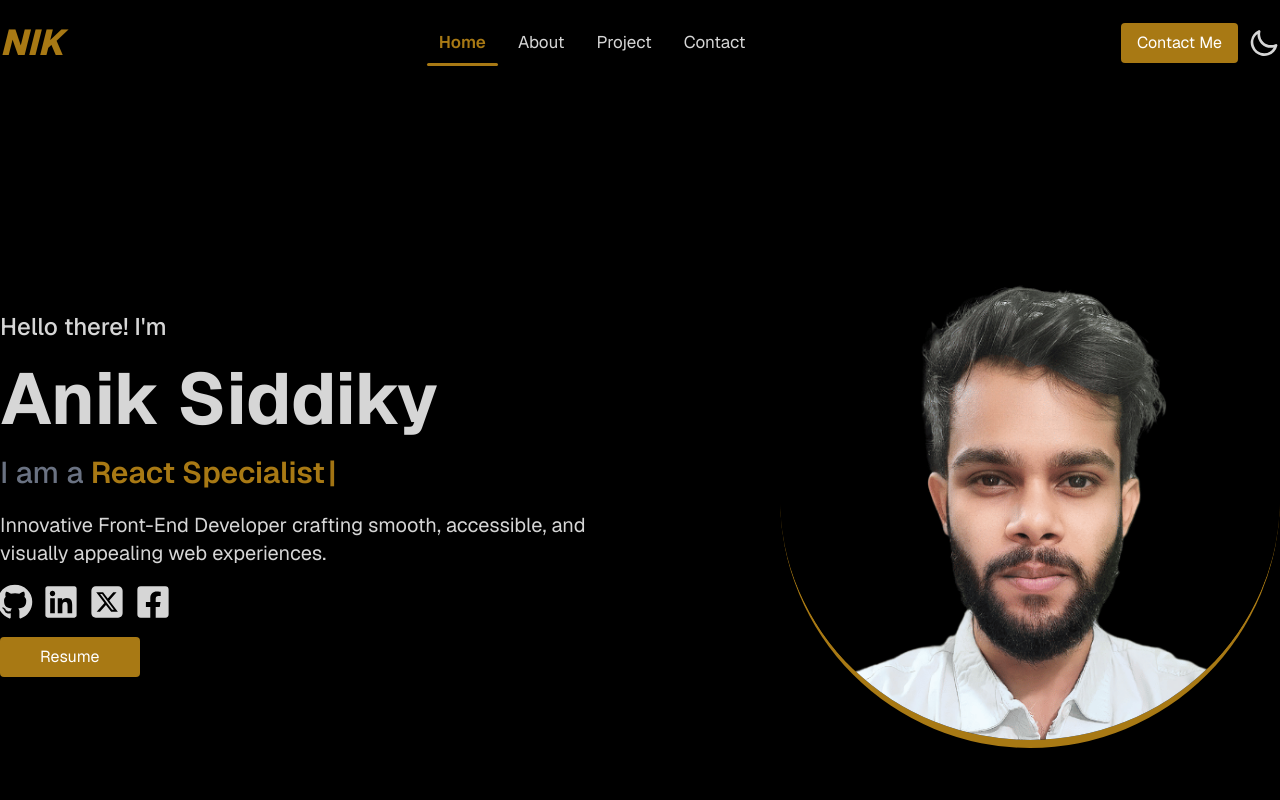
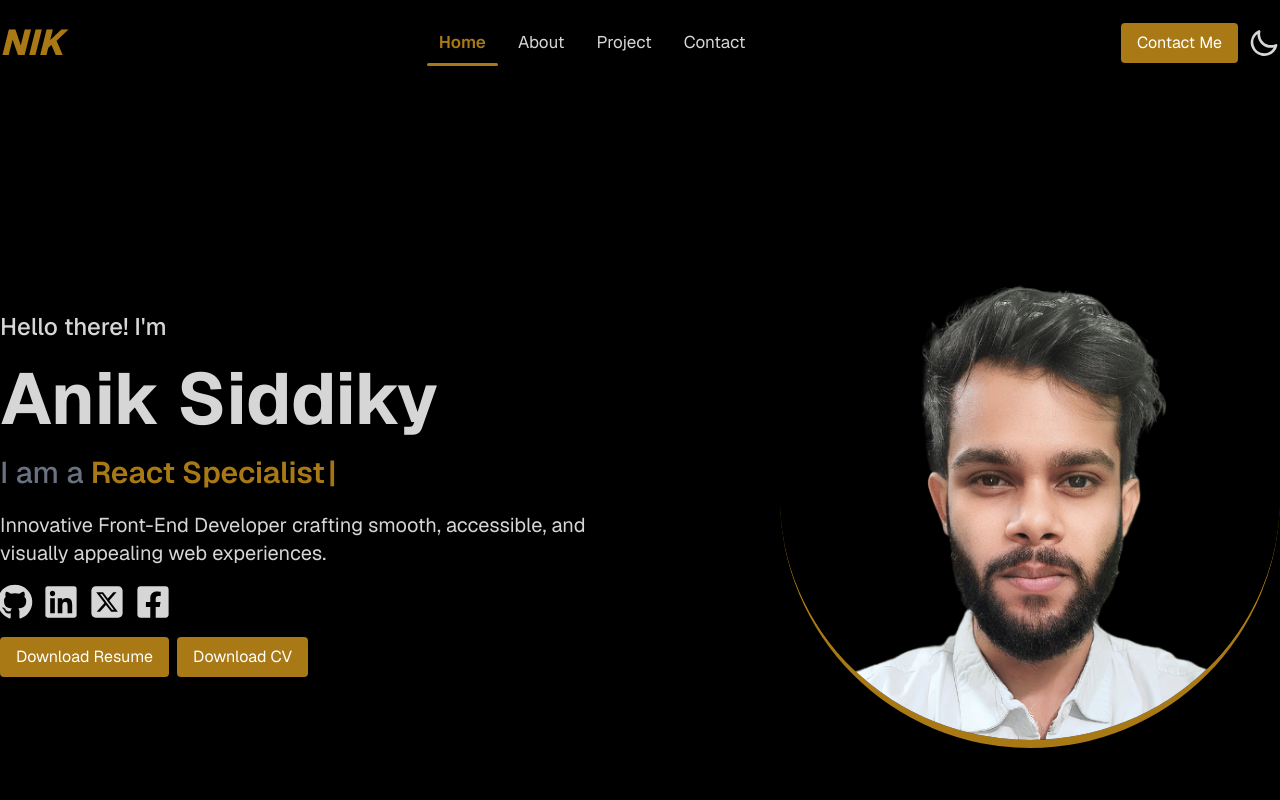
Before and after one commit to anik-siddiky/anik, a React (Vite) app: page / in a window 1280 px wide. Shown: the top 800 px of the page. Built offline with nearby package versions, Linux system fonts and the light colour scheme.

Commit message:
updated my resume and added cv

```diff
--- a/src/Components/FancyButton.jsx
+++ b/src/Components/FancyButton.jsx
@@ -3,7 +3,7 @@ import React from "react";
 const FancyButton = ({ children, onClick, className = "" }) => {
   return (
     <button onClick={onClick}
-      className={`hover:scale-105 transition relative inline-flex items-center justify-center px-4 py-2 overflow-hidden text-white bg-[#A87914] rounded-sm group cursor-pointer ${className}`}>
+      className={`hover:scale-105 transition relative inline-flex items-center justify-center lg:px-4 px-3 py-2 overflow-hidden text-white bg-[#A87914] rounded-sm group cursor-pointer ${className}`}>
       <span className="absolute w-0 h-0 transition-all duration-500 ease-out bg-[#705211] rounded-full group-hover:w-56 group-hover:h-56"></span>
       <span className="relative z-10">{children}</span>
     </button>
--- a/src/Components/Hero.jsx
+++ b/src/Components/Hero.jsx
@@ -67,14 +67,16 @@ const Hero = () => {
                     <SocialIcons></SocialIcons>
                 </motion.div>
 
-                <motion.div className='text-center lg:text-start z-0'
+                <motion.div className='text-center lg:text-start z-0 gap-2 flex lg:justify-normal justify-center'
                     initial={{ opacity: 0, y: 80 }}
                     whileInView={{ opacity: 1, y: 0 }}
                     viewport={{ once: false }}
-                    transition={{ duration: 0.8, ease: 'easeOut', delay: 0.5 }}
-                >
-                    <Link to='https://drive.google.com/file/d/1qSGCh2P4q0HhYPtihbWzUi7XUi-pYQtH/view?usp=drive_link' target='_blank'>
-                        <FancyButton className='px-10 py-2 mt-2 lg:mt-0'>Resume</FancyButton>
+                    transition={{ duration: 0.8, ease: 'easeOut', delay: 0.5 }}>
+                    <Link to='https://drive.google.com/file/d/1DHZv2IUaqPT6aPhBxH-BmMXXLdd6pMI_/view?usp=drive_link' target='_blank'>
+                        <FancyButton className=' mt-2 lg:mt-0'>Download Resume</FancyButton>
+                    </Link>
+                    <Link to='https://drive.google.com/file/d/1thd34jg_mLnbZxndKByON1DyCpl56cs3/view?usp=drive_link' target='_blank'>
+                        <FancyButton className='mt-2 lg:mt-0'>Download CV</FancyButton>
                     </Link>
                 </motion.div>
             </div>
```
